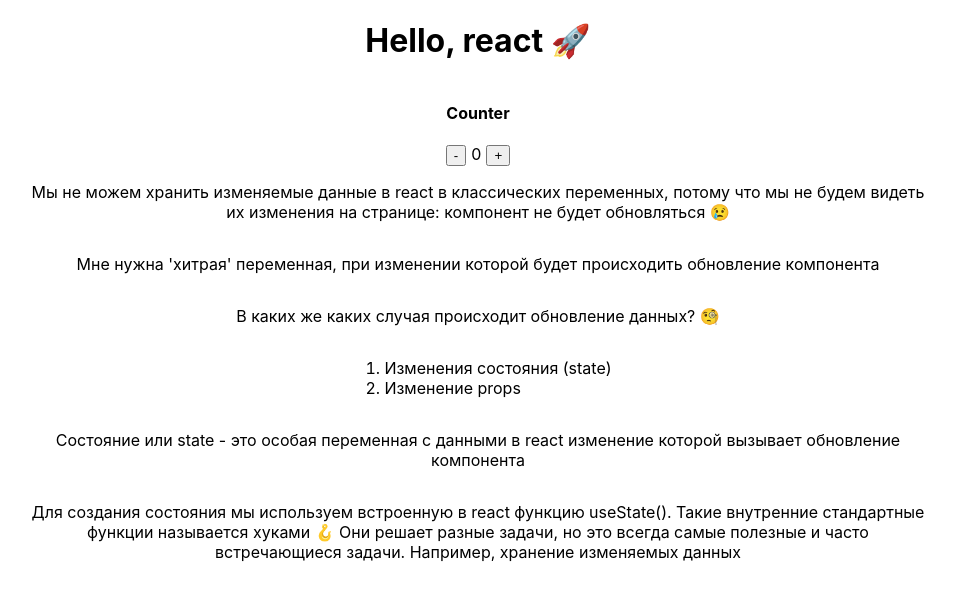
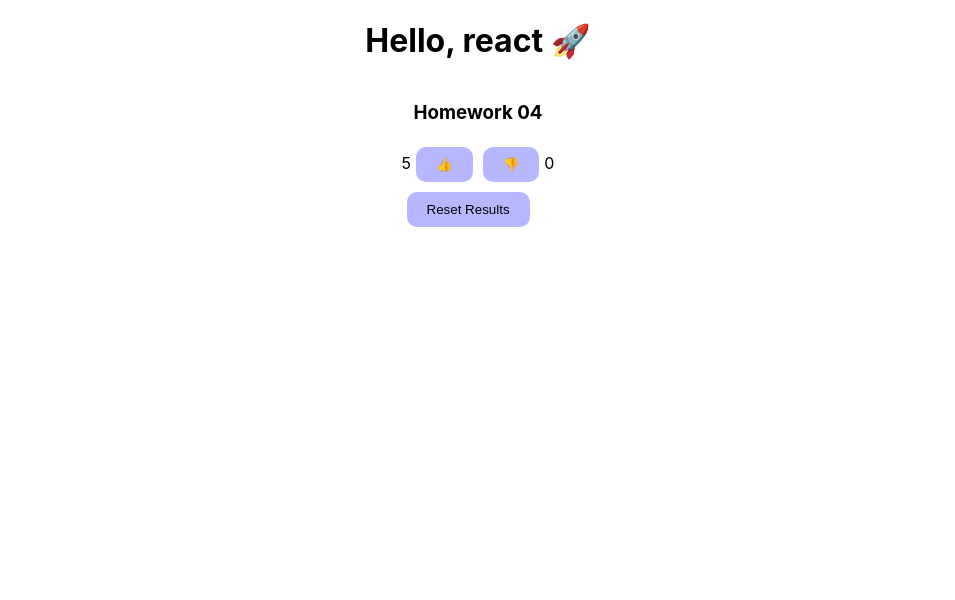
Before and after one commit to dmitrii-kuvaldin/43-react-js, a React (Create React App) app: page / in a window 1280 px wide. Shown: the top 600 px of the page, without its empty margins (162-1117 px from the left). Built offline with nearby package versions, Linux system fonts and the light colour scheme.

Commit message:
dynamic route

```diff
--- /dev/null
+++ b/src/components/feedback/Feedback.jsx
@@ -0,0 +1,34 @@
+import { useState } from 'react';
+import MyButton from "../myButton/MyButton";
+
+export default function Feedback() {
+  const [like, setLike] = useState(5)
+  const [dislike, setDislike] = useState(0)
+
+  const handleLike = () => {
+    setLike(prev => prev + 1)
+  }
+
+  const handleDisLike = () => {
+    setDislike(prev => prev + 1)
+  }
+
+  const handleReset = () => {
+    setLike(0)
+    setDislike(0)
+  }
+
+  return (
+    <div>
+      <div>
+        <span>{like}</span>
+        <MyButton onClick={handleLike} name={"👍"} />
+        <MyButton onClick={handleDisLike} name={"👎"} />
+        <span>{dislike}</span>
+      </div>
+      <div>
+        <MyButton onClick={handleReset} name={"Reset Results"} />
+      </div>
+    </div>
+  );
+}
--- a/src/components/myButton/MyButton.jsx
+++ b/src/components/myButton/MyButton.jsx
@@ -1,6 +1,6 @@
 import "./myButton.css";
 
-export default function MyButton({ type, onClick, name }) {
+export default function MyButton({ type='button', onClick, name='undefined' }) {
   return (
     <button type={type} onClick={onClick} className="myButton">
       {name}
--- /dev/null
+++ b/src/homeworks/Homework04.jsx
@@ -0,0 +1,10 @@
+import Feedback from '../components/feedback/Feedback';
+
+export default function Homework04() {
+  return (
+    <div className="lesson-container">
+      <h3>Homework 04</h3>
+      <Feedback/>
+    </div>
+  );
+}
--- a/src/index.jsx
+++ b/src/index.jsx
@@ -1,8 +1,8 @@
 import React from "react";
 import ReactDOM from "react-dom/client";
 import App from "./app/App";
+import Homework04 from "./homeworks/Homework04";
 import "./index.css";
-import Counter from './components/counter/Counter';
 // import Lesson01 from './lessons/lesson_01/Lesson01';
 // import Lesson02 from './lessons/lesson_02/Lesson02';
 
@@ -13,6 +13,7 @@ root.render(
     {/* <Lesson01 /> */}
     {/* <Lesson02/> */}
     {/* <MyForm/> */}
-    <Counter />
+    {/* <Counter /> */}
+    <Homework04 />
   </>
 );
```
Also changed, not shown: src/components/myInput/MyInput.jsx (+4 -4 lines).
